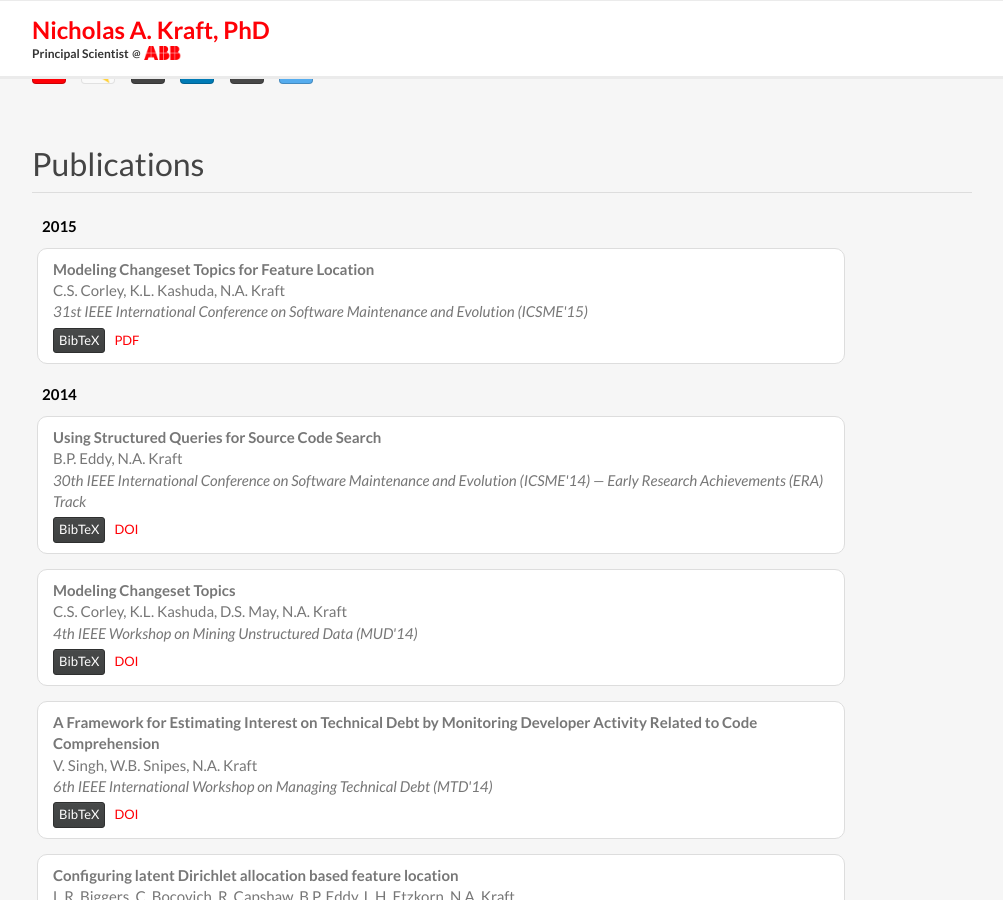
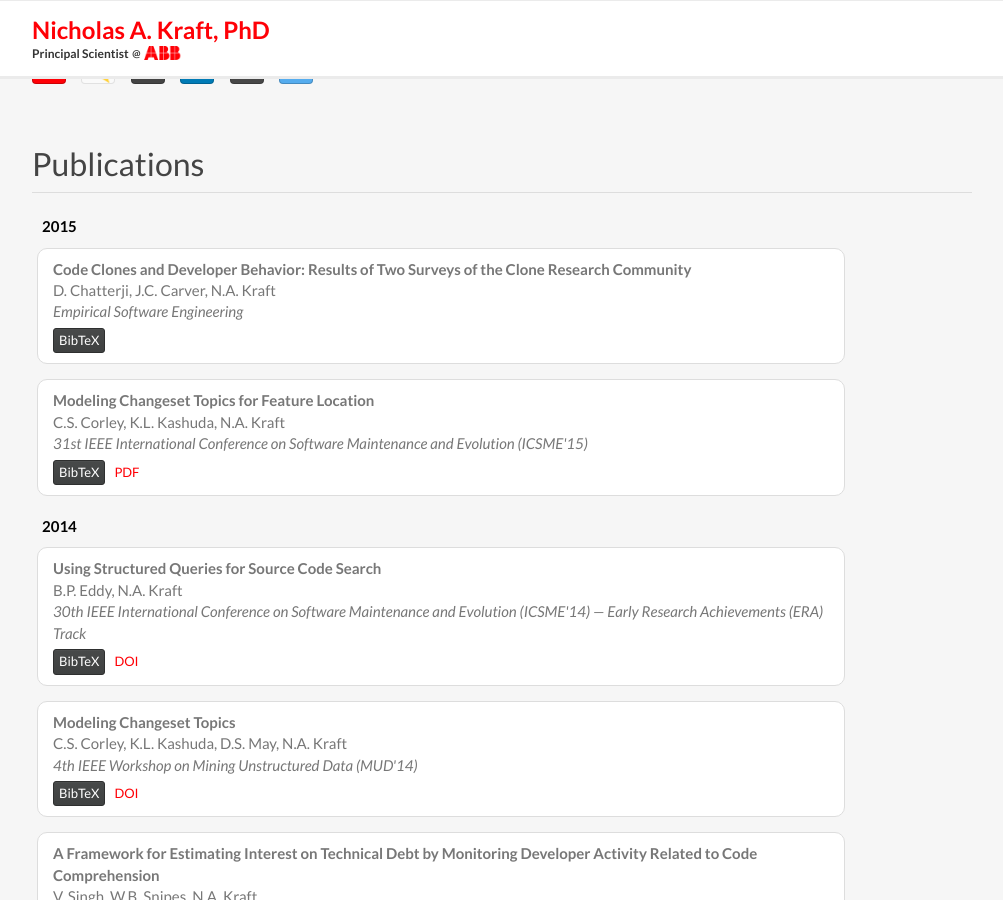
Before and after one commit to nkraft/nkraft.github.io, a Jekyll site: the page built from index.html, in a window 1280 px wide and 900 px high, scrolled down 356 px. Shown: the whole window, without its empty margins (138-1141 px from the left). Built offline with Jekyll 4.4.1, drawn with Linux system fonts in a browser that asks for light colours; nearby versions of some CDN libraries.

Commit message:
Update publications.html

```diff
--- a/_includes/publications.html
+++ b/_includes/publications.html
@@ -1,6 +1,24 @@
 
 <div class="row header">
     <div class="col-pub-header">2015</div>
+</div>
+<div class="row">
+    <div class="col-pub">
+        <div class="pub-html">
+            <span class="pub-title">Code Clones and Developer Behavior: Results of Two Surveys of the Clone Research Community</span><br>
+            <span class="pub-author">D. Chatterji, J.C. Carver, N.A. Kraft</span><br>
+            <span class="pub-venue">Empirical Software Engineering</span><br>
+        </div>
+        <div class="pub-bibtex hidden">
+<pre>@article{Chatterji_etal:2015,
+  author    = {D. Chatterji and J.C. Carver and and N.A. Kraft},
+  title     = {Code Clones and Developer Behavior: Results of Two Surveys of the Clone Research Community},
+  journal   = {Empirical Software Engineering},
+  year      = 2015,
+}
+</pre>
+        </div>
+    </div>
 </div>
 <div class="row">
     <div class="col-pub">
```
